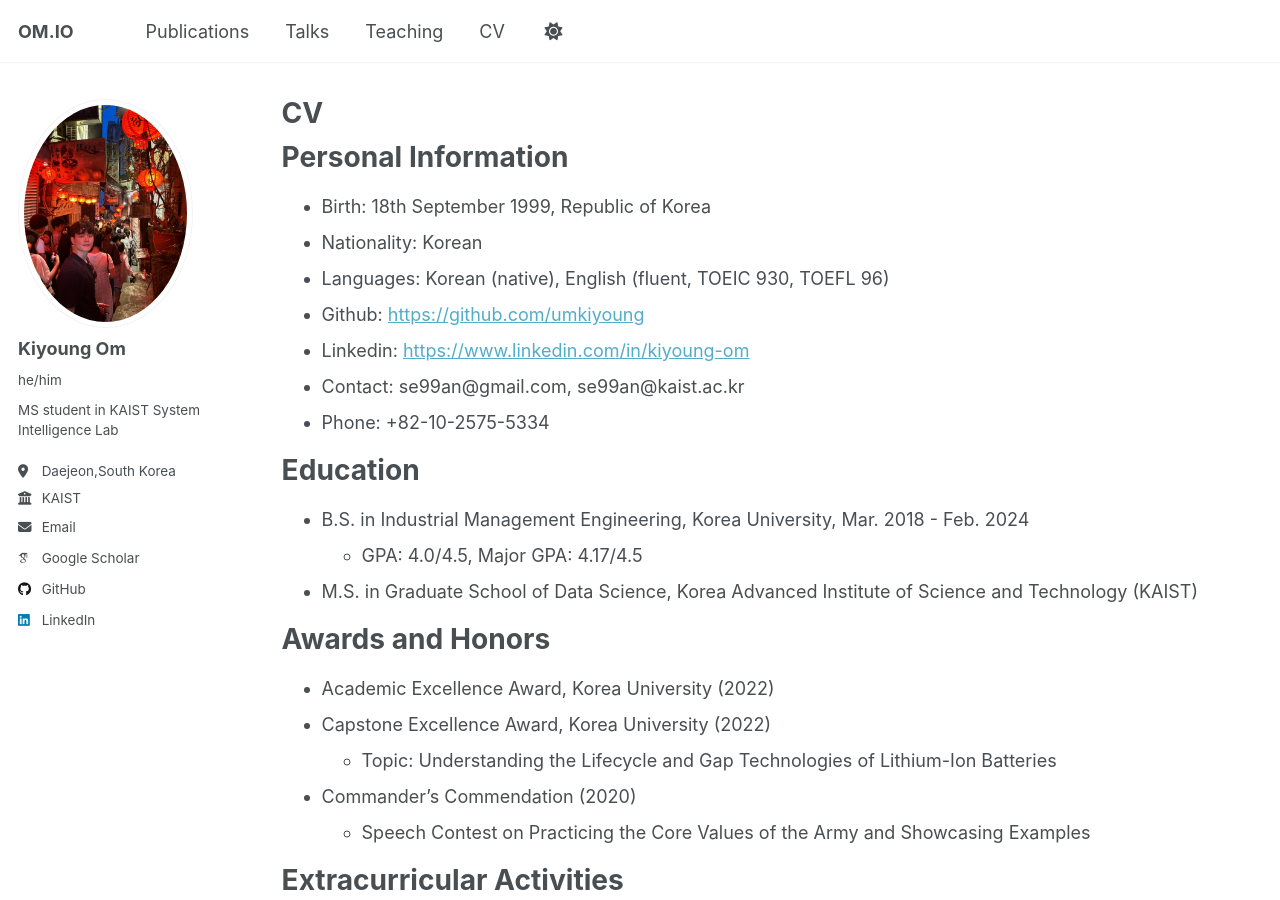
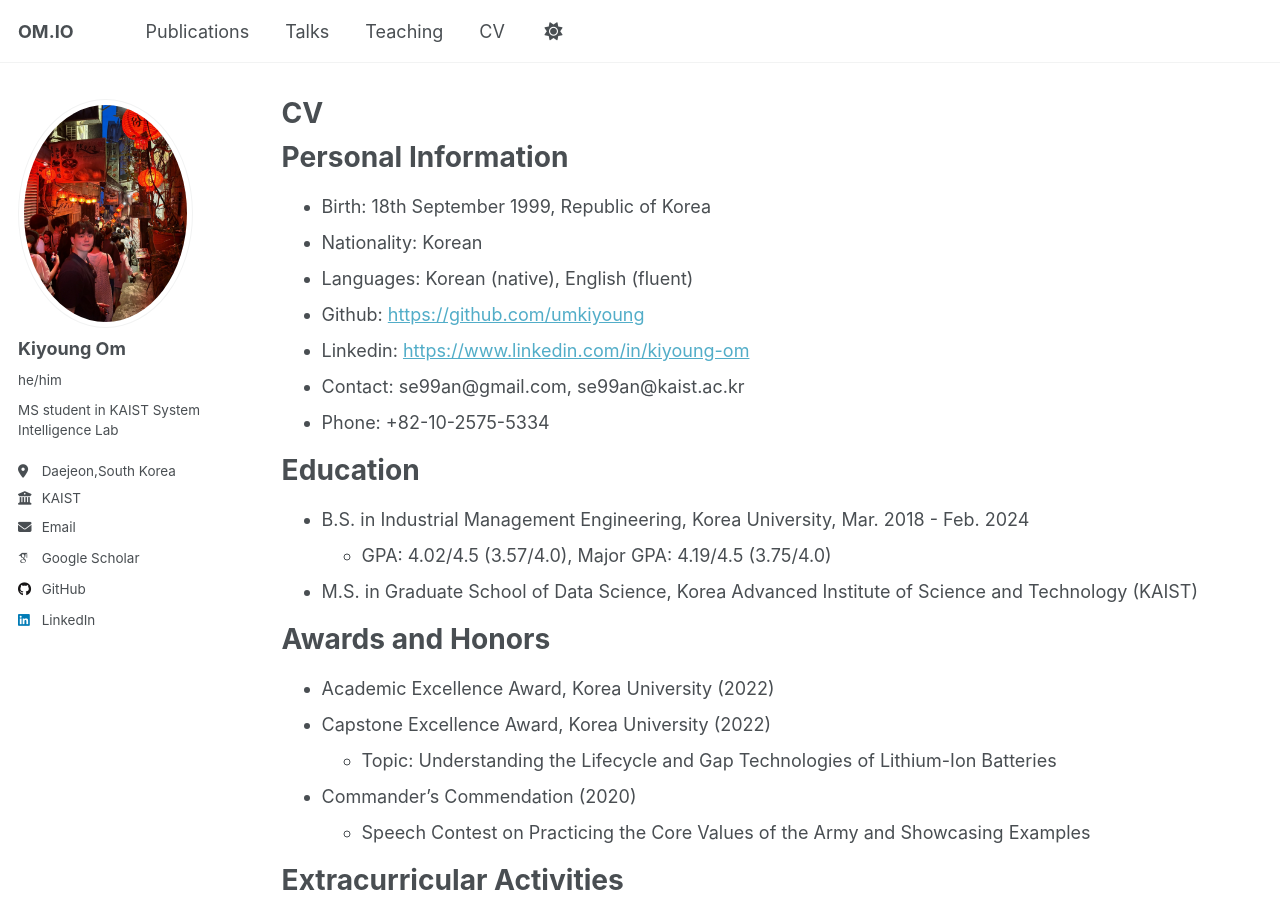
Before and after one commit to umkiyoung/umkiyoung.github.io, a Jekyll site: the page built from _pages/cv.md, in a window 1280 px wide and 900 px high. Built offline with Jekyll 4.4.1, drawn with Linux system fonts in a browser that asks for light colours; some web fonts are replaced.

Commit message:
CV renewed

```diff
--- a/_pages/cv.md
+++ b/_pages/cv.md
@@ -13,7 +13,7 @@ Personal Information
 ======
 * Birth: 18th September 1999, Republic of Korea
 * Nationality: Korean
-* Languages: Korean (native), English (fluent, TOEIC 930, TOEFL 96)
+* Languages: Korean (native), English (fluent)
 * Github: [https://github.com/umkiyoung](https://github.com/umkiyoung)
 * Linkedin: [https://www.linkedin.com/in/kiyoung-om](https://www.linkedin.com/in/kiyoung-om/)
 * Contact: se99an@gmail.com, se99an@kaist.ac.kr
@@ -22,7 +22,7 @@ Personal Information
 Education
 ======
 * B.S. in Industrial Management Engineering, Korea University, Mar. 2018 - Feb. 2024
-  * GPA: 4.0/4.5, Major GPA: 4.17/4.5
+  * GPA: 4.02/4.5 (3.57/4.0), Major GPA: 4.19/4.5 (3.75/4.0)
 * M.S. in Graduate School of Data Science, Korea Advanced Institute of Science and Technology (KAIST)
 
 Awards and Honors
```
Also changed, not shown: _publications/2025-05-01-paper-title-number-1.md (+2 -1 lines), _publications/2025-05-15-paper-title-number-2.md (+1 -1 lines).
